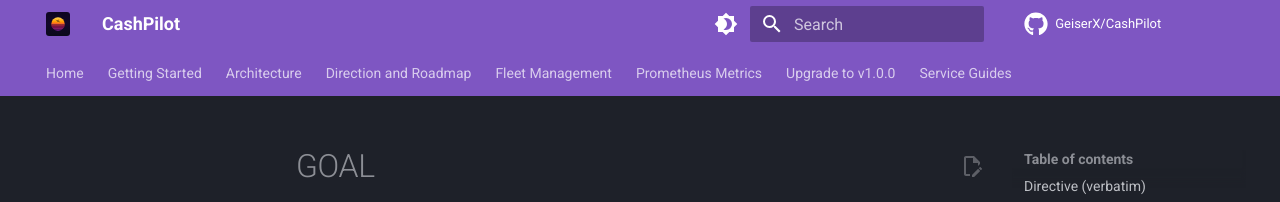
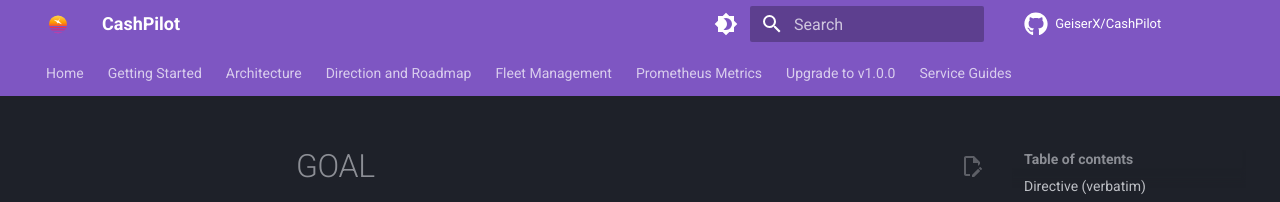
Before and after one commit to GeiserX/CashPilot, an MkDocs documentation site: the page built from docs/GOAL.md, in a window 1280 px wide. Shown: the top 202 px of the page. Built offline with MkDocs 1.6.1 and Material for MkDocs 9.7.7, drawn with Linux system fonts in a browser that asks for light colours; comment, search, counter and statistics services are not loaded.

Commit message:
docs: render the feature icons and redraw the header logo
Two separate problems on the published site.

The feature cards on the home page printed their icon shortcodes as literal
text -- ':material-wizard-hat: Web-Based Setup Wizard' and seven more. The
card grid worked because attr_list and md_in_html were configured, but
pymdownx.emoji was not, and that is what maps a :material-xxx: shortcode onto
an icon. Adding it converts all eight; verified in the built HTML, which now
contains zero literal shortcodes and eight icon SVGs.

The header logo was the full 256x256 artwork, complete with its dark rounded
background plate. Scaled to roughly 24px on the coloured header bar that plate
reads as a black blob, and the detail it contains -- sub-pixel strokes at 12%
opacity, thin horizon stripes, a small rotated plane -- disappears entirely.
Redrawn for the size it is actually displayed at: no background plate, thick
masked bands, one solid plane, same sunset identity. The favicon is untouched,
because a favicon does want its plate.

```diff
--- a/mkdocs.yml
+++ b/mkdocs.yml
@@ -59,6 +59,11 @@
   - pymdownx.mark
   - attr_list
   - md_in_html
+  # Renders :material-xxx: shortcodes as real icons. Without this the feature
+  # cards on the home page print the literal shortcode text instead.
+  - pymdownx.emoji:
+      emoji_index: !!python/name:material.extensions.emoji.twemoji
+      emoji_generator: !!python/name:material.extensions.emoji.to_svg
   - tables
   - toc:
       permalink: true
```
Also changed, not shown: docs/logo.svg.
